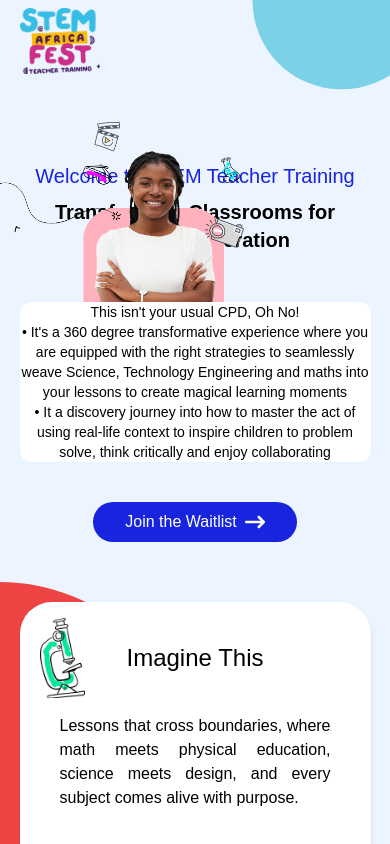
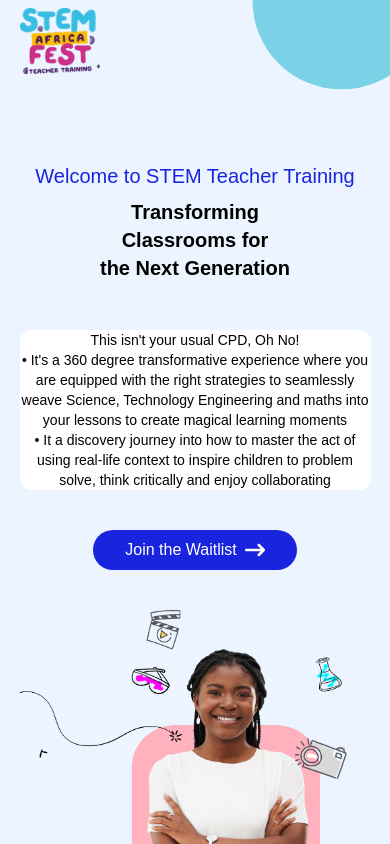
Before and after one commit to himarnoel/landing2, a React (Vite) app: page / in a window 390 px wide. Shown: the top 844 px of the page. Built offline with nearby package versions, Linux system fonts and the light colour scheme; a web font is replaced by a local one.

Commit message:
Refactor Hero component and Index page layout

```diff
--- a/src/components/hero.tsx
+++ b/src/components/hero.tsx
@@ -6,9 +6,8 @@ export default function Hero(props: React.PropsWithChildren<{ image: string }>)
             {props.children}
         </div>
 
-        <div className=" right-32 absolute  -z-0 flex-1 md:flex-none basis-60 flex items-end justify-center">
-            {/* <div className="h-4/5 aspect-[4/6] absolute rounded-[4em] -z-10 bg-pink-normal"/> */}
-            <img src={props.image} className="h-full w-[35em] lg:w-[45rem] xl:w-[50rem] z-10 object-contain"/>
+        <div className="lg:right-32 lg:absolute -z-0 flex-1 md:flex-none basis-60 flex items-end justify-center">
+            <img src={props.image} className="h-full w-[35em] lg:w-[45rem] xl:w-[55rem] z-10 object-contain"/>
         </div>
     </section>
 }
--- a/src/pages/index.tsx
+++ b/src/pages/index.tsx
@@ -31,13 +31,13 @@ export default function Page() {
   return (
     <>
       <Hero image={mainHeroImage}>
-        <div className="flex flesx-1 flex-col gap-2 text-center md:text-left w-full max-w-[700px] mt-10">
+        <div className="flex z-10 flesx-1 flex-col gap-2 text-center md:text-left w-full max-w-[700px] mt-10">
           <span className="text-blue-normal text-xl md:text-3xl ">
             Welcome to STEM Teacher Training
           </span>
 
-          <h2 className="text-xl md:text-8xl lg:text-[4.8rem] lg:leading-[1.15] md:whitespace-nowrap font-semibold">
-            Transforming  Classrooms for <br />the Next Generation
+          <h2 className="z-10 text-xl md:text-7xl lg:text-[4.8rem] lg:leading-[1.15] md:whitespace-nowrap font-semibold xl:scale-x-150 origin-left">
+            Transforming <br />  Classrooms for <br />the Next Generation
           </h2>
 
           <div className="  md:w-[90%] z-10 bg-white rounded-xl mt-10">
```
